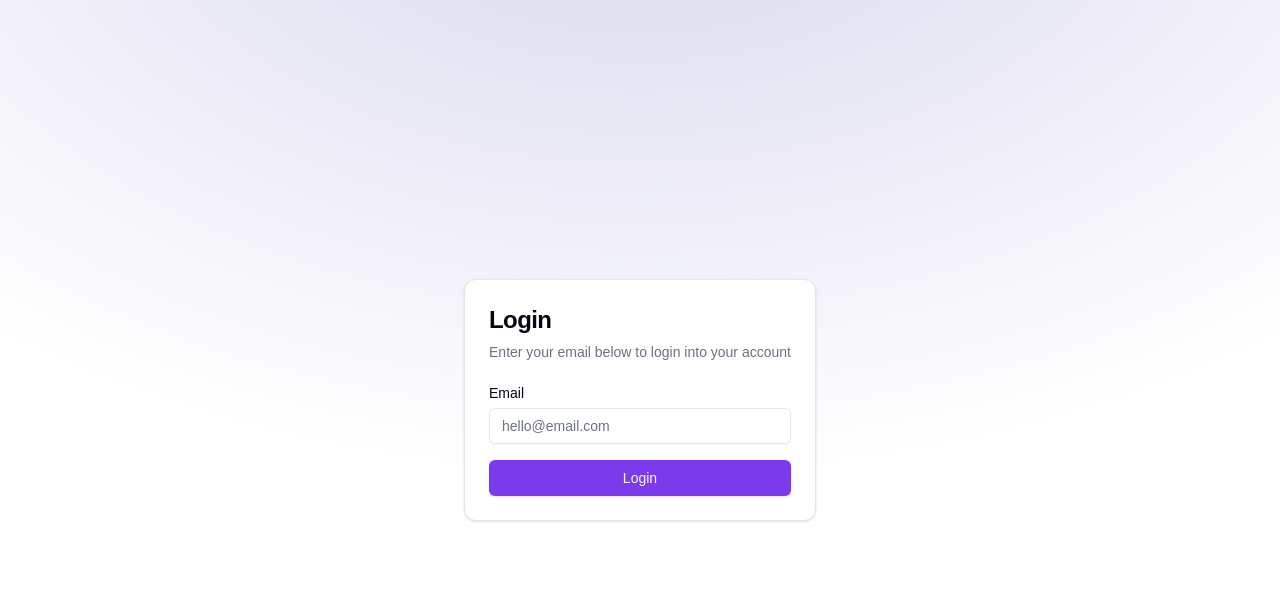
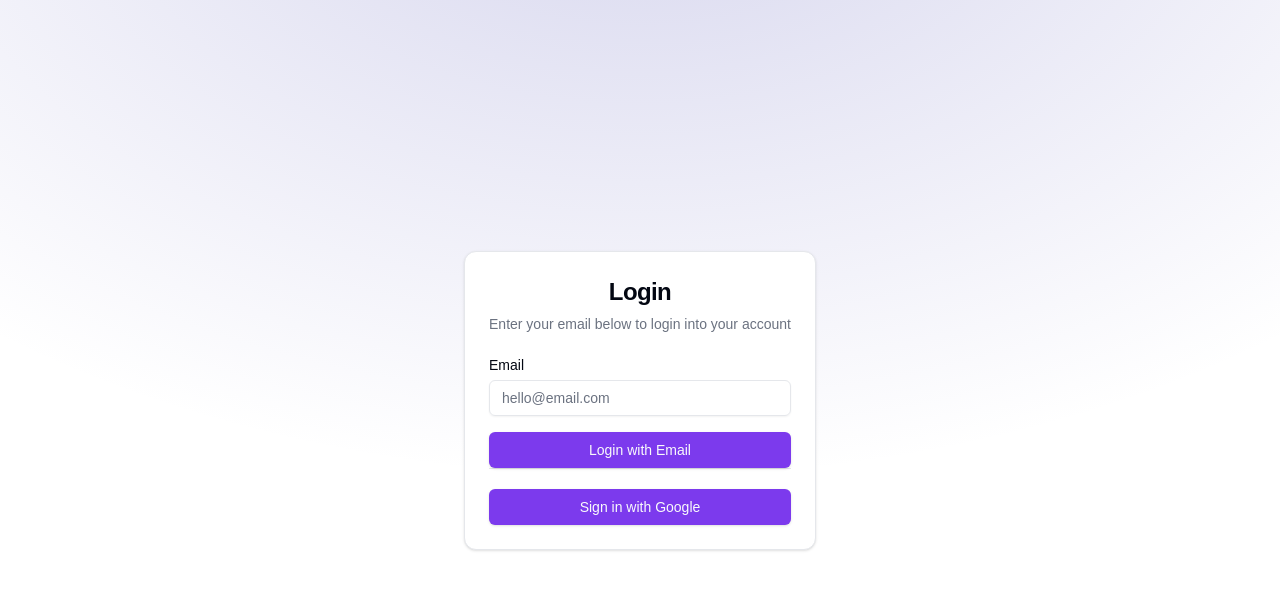
Before and after one commit to monicahcloud/InvoiceVitaNova, a Next.js app: page /login in a window 1280 px wide. Shown: the top 590 px of the page. Built offline with nearby package versions, Linux system fonts and the light colour scheme; no server answers.

Commit message:
adding google authentication

```diff
--- a/app/dashboard/page.tsx
+++ b/app/dashboard/page.tsx
@@ -6,10 +6,12 @@
 import { requireUser } from "../utlis/hooks";
 import { prisma } from "../utlis/prisma";
 import { Skeleton } from "@/components/ui/skeleton";
+
 import { Metadata } from "next";
 export const metadata: Metadata = {
   title: "Dashboard",
 };
+
 async function getData(userId: string) {
   const data = await prisma.invoice.findMany({
     where: {
--- a/app/dashboard/scheduler/page.tsx
+++ b/app/dashboard/scheduler/page.tsx
@@ -1,6 +1,15 @@
+import Image from "next/image";
 import React from "react";
+import image from "../../../public/underConstruction.svg";
+function SchedulerRoute() {
+  return (
+    <div className="mx-auto mt-10 justify-center items-center">
+      <h1 className="text-purple-800 text-4xl mb-5">
+        This page is Under Construction... Thank you for your patience
+      </h1>
 
-function SchedulerRoute() {
-  return <div>SchedulerPage</div>;
+      <Image src={image} alt="under construction" priority />
+    </div>
+  );
 }
 export default SchedulerRoute;
--- a/app/dashboard/tasks/page.tsx
+++ b/app/dashboard/tasks/page.tsx
@@ -1,7 +1,12 @@
+import Image from "next/image";
 import React from "react";
-
+import image from "../../../public/underConstruction.svg";
 function TasksRoute() {
-  return <div>Tasks Route</div>;
+  return (
+    <div>
+      <Image src={image} alt="under construction" priority />
+    </div>
+  );
 }
 
 export default TasksRoute;
--- a/app/login/page.tsx
+++ b/app/login/page.tsx
@@ -1,4 +1,3 @@
-
 import {
   Card,
   CardContent,
@@ -11,22 +10,22 @@
 import { auth, signIn } from "../utlis/auth";
 import SubmitButtons from "../components/SubmitButtons";
 import { redirect } from "next/navigation";
-
+import { Button } from "@/components/ui/button";
 
 export default async function Login() {
-  const session = await auth()
+  const session = await auth();
 
   if (session?.user) {
-    redirect('/dashboard')
+    redirect("/dashboard");
   }
   return (
     <>
-       <div className="absolute top-0 z-[-2] h-screen w-screen bg-white bg-[radial-gradient(ellipse_80%_80%_at_50%_-20%,rgba(120,119,198,0.3),rgba(255,255,255,0))]"></div>
+      <div className="absolute top-0 z-[-2] h-screen w-screen bg-white bg-[radial-gradient(ellipse_80%_80%_at_50%_-20%,rgba(120,119,198,0.3),rgba(255,255,255,0))]"></div>
 
       <div className="flex h-screen w-full items-center justify-center px-4">
         <Card className="max-w-sm">
           <CardHeader>
-            <CardTitle className="text-2xl">Login</CardTitle>
+            <CardTitle className="text-2xl mx-auto">Login</CardTitle>
             <CardDescription>
               Enter your email below to login into your account
             </CardDescription>
@@ -37,8 +36,7 @@
                 "use server";
                 await signIn("nodemailer", formData);
               }}
-              className="flex flex-col gap-y-4"
-            >
+              className="flex flex-col gap-y-4">
               <div className="flex flex-col gap-y-2">
                 <Label>Email</Label>
                 <Input
@@ -48,8 +46,21 @@
                   placeholder="hello@email.com"
                 />
               </div>
-              <SubmitButtons text="Login" />
+              <SubmitButtons text="Login with Email" />
             </form>
+            <hr />
+            <div className="flex flex-col mt-5 gap-3">
+              <form
+                action={async () => {
+                  "use server";
+                  await signIn("google");
+                }}
+                className="w-full">
+                <Button type="submit" className="w-full">
+                  Sign in with Google
+                </Button>
+              </form>
+            </div>
           </CardContent>
         </Card>
       </div>
--- a/app/utlis/auth.ts
+++ b/app/utlis/auth.ts
@@ -1,11 +1,13 @@
 import { PrismaAdapter } from "@auth/prisma-adapter";
 import NextAuth from "next-auth";
+import { prisma } from "./prisma";
 import Nodemailer from "next-auth/providers/nodemailer";
-import { prisma } from "./prisma";
+import Google from "next-auth/providers/google";
 
 export const { handlers, auth, signIn, signOut } = NextAuth({
   adapter: PrismaAdapter(prisma),
   providers: [
+    Google,
     Nodemailer({
       server: {
         host: process.env.EMAIL_SERVER_HOST,
```
Also changed, not shown: public/underConstruction.svg (added), 1 other file (tests, documents, lock files or other folders).
